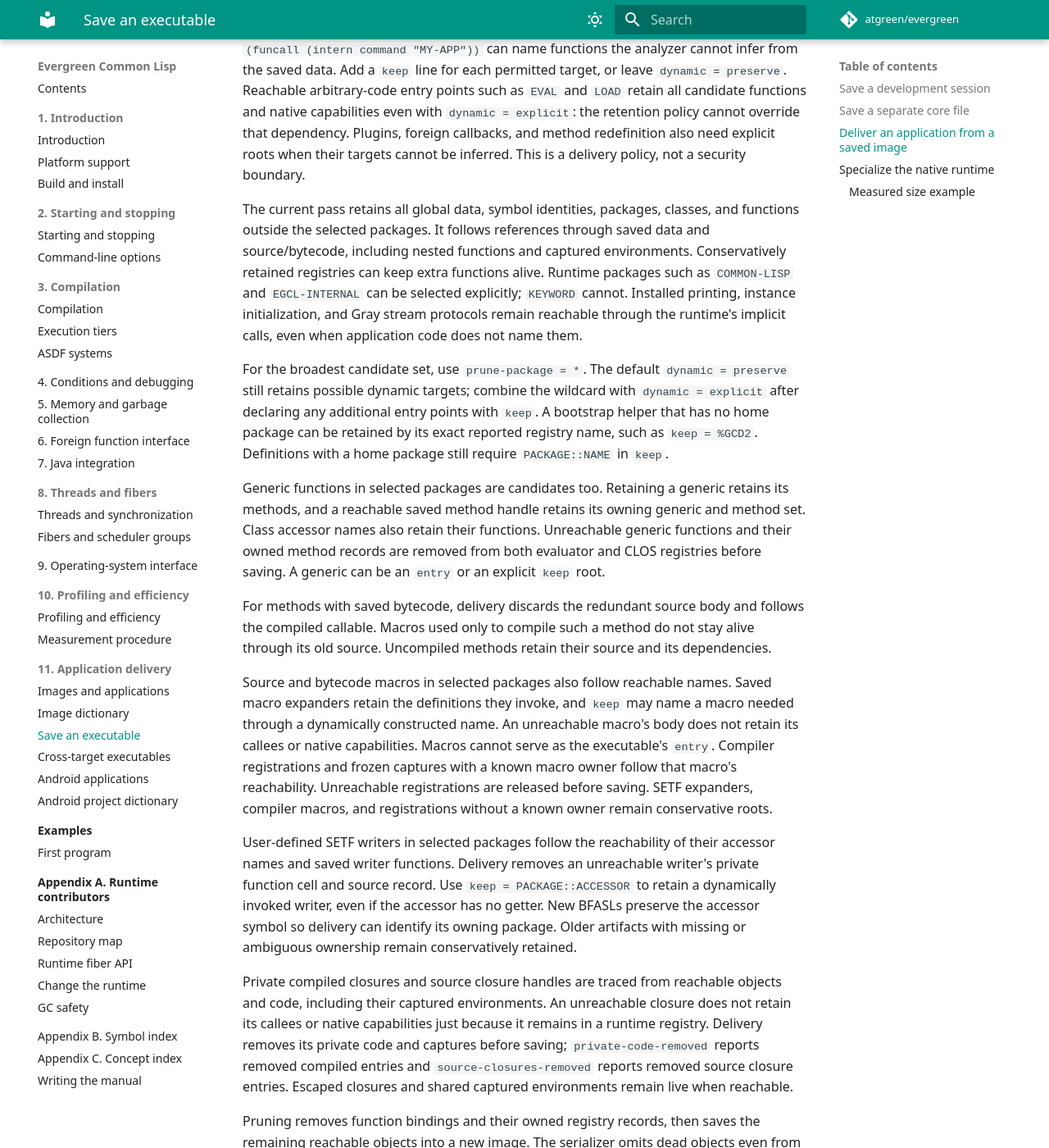
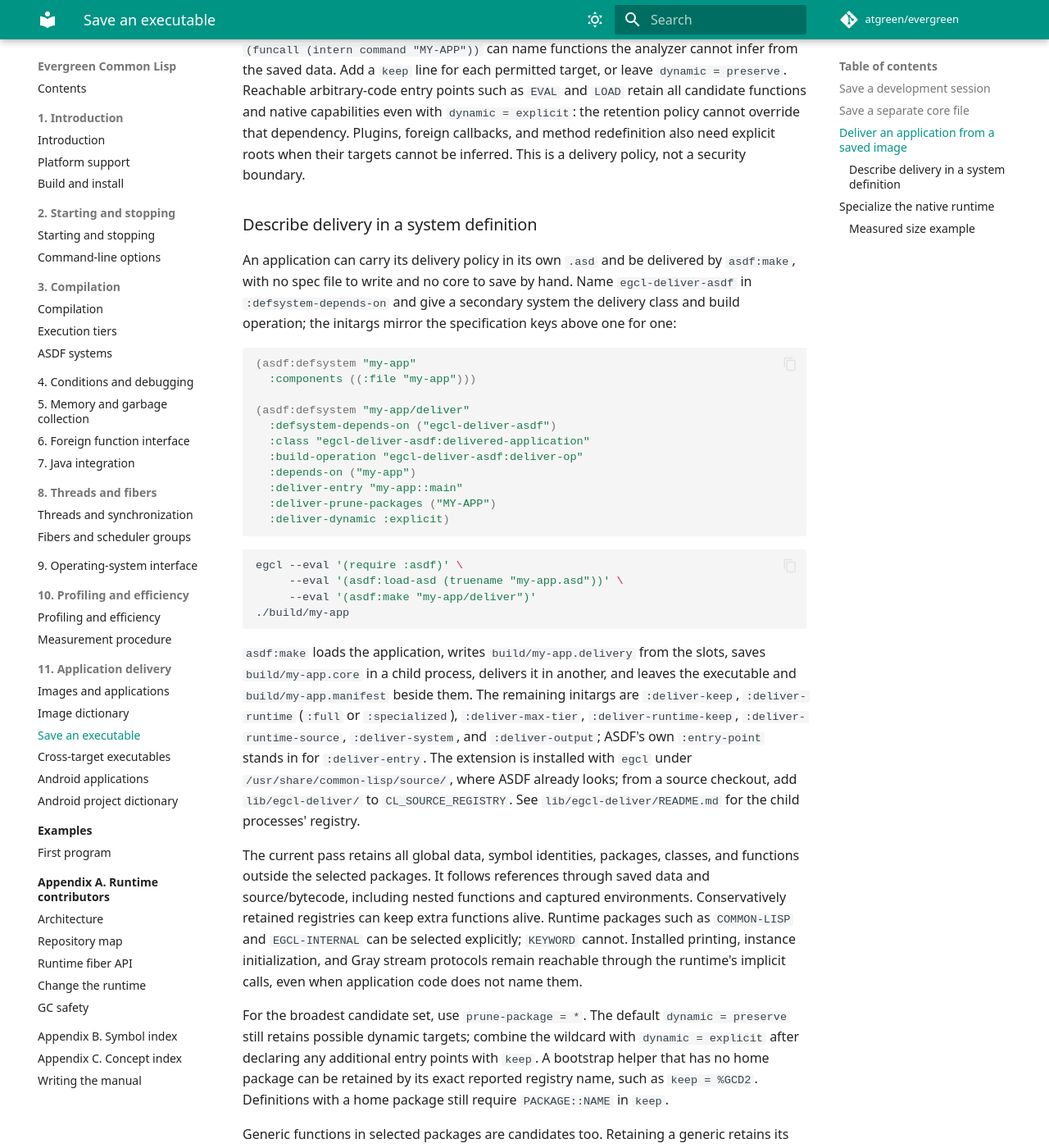
Before and after one commit to atgreen/evergreen, an MkDocs documentation site: the page built from docs/manual/user/how-to/save-executable.md, in a window 1280 px wide and 1400 px high, scrolled down 2794 px. Shown: the whole window at 82% size. Built offline with MkDocs 1.6.1 and Material for MkDocs 9.7.7, drawn with Linux system fonts in a browser that asks for light colours; comment, search, counter and statistics services are not loaded; the version menu is left out.

Commit message:
Describe delivery in a system definition with egcl-deliver-asdf
bliss-0spnn. The tree shaker was reachable only through
`egcl --image CORE --deliver SPEC --output APP` with a hand-written
specification file; ASDF's program-op saves an image but never delivers
one, and there was no in-process entry point. An application could not
carry its retention policy in its own .asd, which GitHub #143 made
visible: the reporter was running all three steps by hand.

lib/egcl-deliver/egcl-deliver-asdf.asd adds a `delivered-application`
system class whose initargs mirror the specification keys one for one
(:deliver-entry, :deliver-prune-packages, :deliver-keep,
:deliver-dynamic, :deliver-runtime, :deliver-max-tier,
:deliver-runtime-keep, :deliver-runtime-source, :deliver-system,
:deliver-output; ASDF's own :entry-point stands in for the entry) and a
`deliver-op`, selfward on load-op. `asdf:make` on such a system checks the
slots, writes build/NAME.delivery, saves build/NAME.core in a child
process, delivers it in another and leaves build/NAME with its manifest.
Both steps are child processes of the running egcl executable because
saving a core terminates the saving process and delivery restores a core
in a fresh one; the child inherits CL_SOURCE_REGISTRY and is handed the
central registry and source-registry parameter this process configured.
Modeled on egcl-apk-asdf, which is the existing precedent for describing
a build in the .asd.

Installed under /usr/share/common-lisp/source/egcl-deliver beside
egcl-jvm, so an installed egcl finds it by name; the native-content
staging and its unit test cover it. The delivery guide gains a section
and the library a README.

Validation on cfarm191 (z17): crates/egcl/tests/delivery_asdf_cli.rs
delivers a fixture project with asdf:make, runs the resulting executable,
checks the generated specification and that the manifest names the
pruned helper; checks every initarg's spelling in the specification; and
that a misspelled choice is refused before anything is written. The
existing delivery_cli suite (31 tests) and the packaging unit test pass.

Co-Authored-By: Claude Fable 5.1 <noreply@anthropic.com>

````diff
--- a/docs/manual/user/how-to/save-executable.md
+++ b/docs/manual/user/how-to/save-executable.md
@@ -120,6 +120,46 @@ with `dynamic = explicit`: the retention policy cannot override that dependency.
 Plugins, foreign callbacks, and method redefinition also need explicit roots
 when their targets cannot be inferred. This is a delivery policy, not a security
 boundary.
+
+### Describe delivery in a system definition
+
+An application can carry its delivery policy in its own `.asd` and be
+delivered by `asdf:make`, with no spec file to write and no core to save by
+hand. Name `egcl-deliver-asdf` in `:defsystem-depends-on` and give a secondary
+system the delivery class and build operation; the initargs mirror the
+specification keys above one for one:
+
+```lisp
+(asdf:defsystem "my-app"
+  :components ((:file "my-app")))
+
+(asdf:defsystem "my-app/deliver"
+  :defsystem-depends-on ("egcl-deliver-asdf")
+  :class "egcl-deliver-asdf:delivered-application"
+  :build-operation "egcl-deliver-asdf:deliver-op"
+  :depends-on ("my-app")
+  :deliver-entry "my-app::main"
+  :deliver-prune-packages ("MY-APP")
+  :deliver-dynamic :explicit)
+```
+
+```sh
+egcl --eval '(require :asdf)' \
+     --eval '(asdf:load-asd (truename "my-app.asd"))' \
+     --eval '(asdf:make "my-app/deliver")'
+./build/my-app
+```
+
+`asdf:make` loads the application, writes `build/my-app.delivery` from the
+slots, saves `build/my-app.core` in a child process, delivers it in another,
+and leaves the executable and `build/my-app.manifest` beside them. The
+remaining initargs are `:deliver-keep`, `:deliver-runtime` (`:full` or
+`:specialized`), `:deliver-max-tier`, `:deliver-runtime-keep`,
+`:deliver-runtime-source`, `:deliver-system`, and `:deliver-output`; ASDF's
+own `:entry-point` stands in for `:deliver-entry`. The extension is installed
+with `egcl` under `/usr/share/common-lisp/source/`, where ASDF already looks;
+from a source checkout, add `lib/egcl-deliver/` to `CL_SOURCE_REGISTRY`. See
+`lib/egcl-deliver/README.md` for the child processes' registry.
 
 The current pass retains all global data, symbol identities, packages,
 classes, and functions outside the selected packages. It follows
````
Also changed, not shown: CHANGELOG.md (+5 -0 lines), lib/egcl-deliver/README.md (added, +63 -0 lines), 6 other files.
